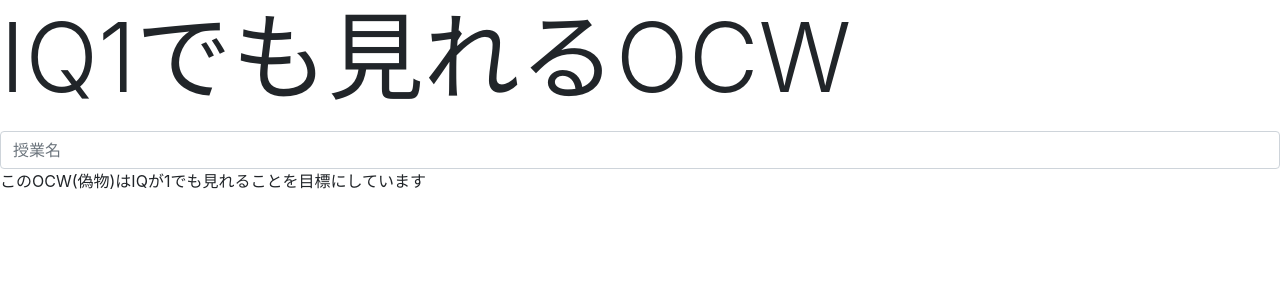
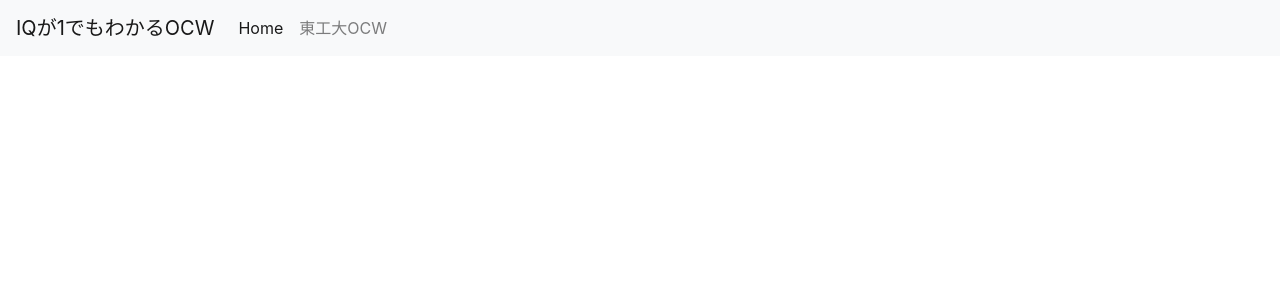
Before and after one commit to IQ1-ITSP/OCW4IQ1, a Django app: page / in a window 1280 px wide. Shown: the top 300 px of the page. Run offline with Django 3.2, Linux system fonts and the light colour scheme; some libraries are stand-ins or nearby versions.

Commit message:
ナビゲーションバーを追加

```diff
--- a/templates/searchAndResult.html
+++ b/templates/searchAndResult.html
@@ -2,15 +2,38 @@
 <html lang="en">
     <head>
         <meta charset="UTF-8">
+        <title>IQ1でも見れるOCW</title>
         <link rel="stylesheet" href="https://maxcdn.bootstrapcdn.com/bootstrap/4.0.0/css/bootstrap.min.css" integrity="sha384-Gn5384xqQ1aoWXA+058RXPxPg6fy4IWvTNh0E263XmFcJlSAwiGgFAW/dAiS6JXm" crossorigin="anonymous">
-    <title>IQ1でも見れるOCW</title>
+        <script src="https://code.jquery.com/jquery-3.2.1.slim.min.js" integrity="sha384-KJ3o2DKtIkvYIK3UENzmM7KCkRr/rE9/Qpg6aAZGJwFDMVNA/GpGFF93hXpG5KkN" crossorigin="anonymous"></script>
+        <script src="https://cdnjs.cloudflare.com/ajax/libs/popper.js/1.12.9/umd/popper.min.js" integrity="sha384-ApNbgh9B+Y1QKtv3Rn7W3mgPxhU9K/ScQsAP7hUibX39j7fakFPskvXusvfa0b4Q" crossorigin="anonymous"></script>
+        <script src="https://maxcdn.bootstrapcdn.com/bootstrap/4.0.0/js/bootstrap.min.js" integrity="sha384-JZR6Spejh4U02d8jOt6vLEHfe/JQGiRRSQQxSfFWpi1MquVdAyjUar5+76PVCmYl" crossorigin="anonymous"></script>
     </head>
     <body>
-    <p class="display-1">IQ1でも見れるOCW</p>
-    <div>
-        <input type="search" class="form-control" placeholder="{{default_input_value}}">
+        <!-- ナビゲーションバー -->
+        <nav class="navbar navbar-expand-lg navbar-light bg-light">
+            <button class="navbar-toggler" type="button" data-toggle="collapse" data-target="#navbarTogglerDemo01" aria-controls="navbarTogglerDemo01" aria-expanded="false" aria-label="Toggle navigation">
+                <span class="navbar-toggler-icon"></span>
+            </button>
+            <div class="collapse navbar-collapse" id="navbarTogglerDemo01">
+                <a class="navbar-brand" href="#">IQが1でもわかるOCW</a>
+                <ul class="navbar-nav mr-auto mt-2 mt-lg-0">
+                    <li class="nav-item active">
+                        <a class="nav-link" href="#">Home <span class="sr-only">(current)</span></a>
+                    </li>
+                    <li class="nav-item">
+                        <a class="nav-link" href="http://www.ocw.titech.ac.jp">東工大OCW</a>
+                    </li>
+                </ul>
+                <!--
+                <form class="form-inline my-2 my-lg-0">
+                    <input class="form-control mr-sm-2" type="search" placeholder="Search" aria-label="Search">
+                    <button class="btn btn-outline-success my-2 my-sm-0" type="submit">Search</button>
+                </form>
+                -->
             </div>
+        </nav>
 
-    このOCW(偽物)はIQが1でも見れることを目標にしています
+        <div class="container">
+        </div>
     </body>
 </html>
```
Lines whose indentation alone changed are shown as unchanged.
